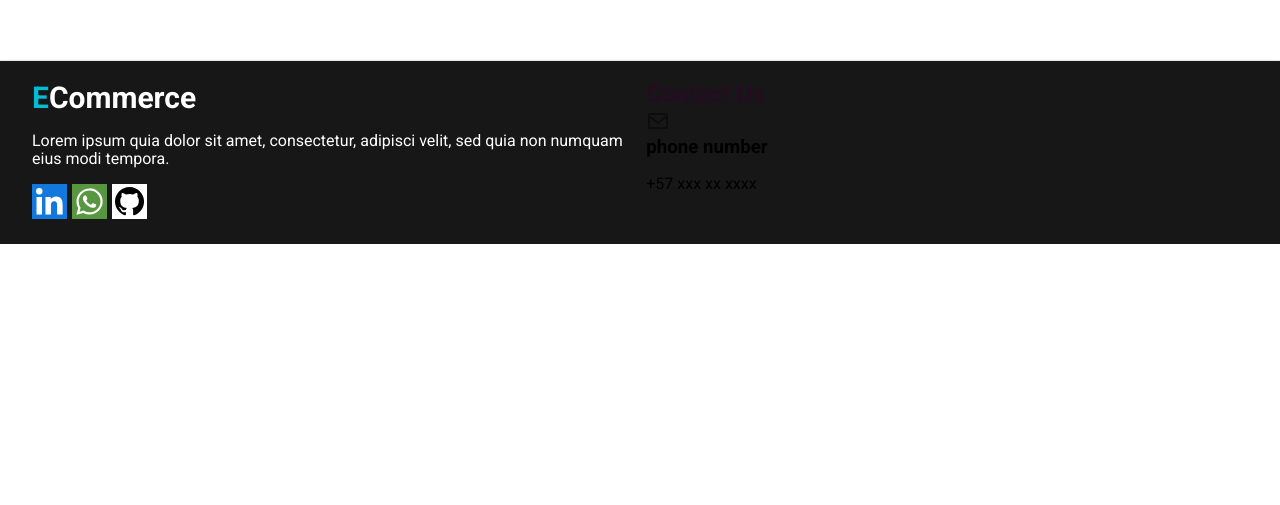
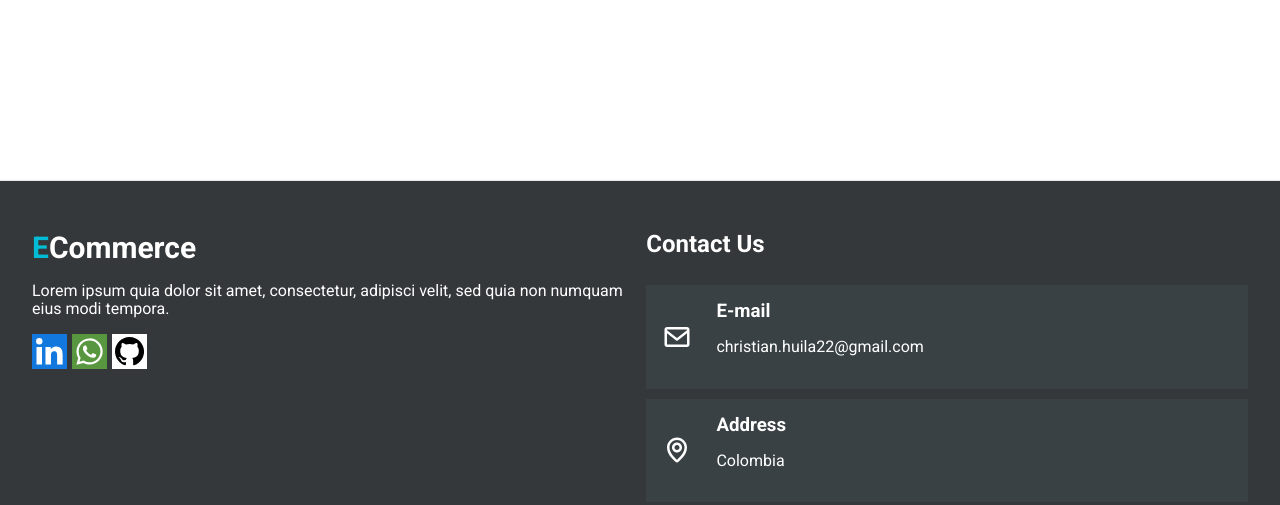
Before and after one commit to ChrisHuila/ecommerce-next-typeScript, a Next.js app: page / in a window 1280 px wide. Shown: the part 729-1234 px from the top of the page. Before the commit the page ends 973 px from the top, so only its background shows below. Built offline with nearby package versions, Linux system fonts and the light colour scheme; no server answers; the database is empty.

Commit message:
footer finish

```diff
--- a/app/globals.css
+++ b/app/globals.css
@@ -462,10 +462,10 @@ a {
 
 /* ==========FOOTER============ */
 .footer {
-    background-color: #171717;
+    background-color: #34383a;
     box-shadow: 0px 0px 2px 0px rgba(0, 0, 0, 0.284);
-    padding: 2rem 0;
-    margin-top: 1rem;
+    padding: 5rem 0 3rem;
+    margin-top: 13rem;
 }
 .footer-box {
     display: grid;
@@ -507,15 +507,42 @@ a {
     height: 35px;
     background-color: #ffffff;
 }
+.footer-contact {
+    color: #fff;
+    display: grid;
+    gap: 1rem;
+}
 .footer-contact h2 {
     font-family: var(--textFont);
     font-weight: 700;
     font-size: var(--h2-font-size);
-    color: var(--title-color);
     text-transform: capitalize;
+    margin-bottom: 1.6rem;
 }
+
+/* =======CARD CONTACT====== */
+.contact-card{
+    display: grid;
+    grid-template-columns: 6% 50%;
+    row-gap: 1rem;
+    column-gap: 2rem;
+    background-color: #3a4145;
+    padding: 1.6rem;
+    font-family: var(--textFont);
+}
+.card-icon{
+    display: grid;
+    text-align: center;
+    align-items: center;
+}
+
 .icon-gmail {
-    fill: #0e0d0d;
-    width: 24px;
-    height: 24px;
+    fill: #fff;
+    width: 30px;
+    height: 30px;
 }
+.icon-map{
+    fill: #fff;
+    width: 30px;
+    height: 30px;
+}
--- a/components/icons/map-icon.tsx
+++ b/components/icons/map-icon.tsx
@@ -2,11 +2,7 @@ import { SVGProps } from "react"
 const IconMap = (props: SVGProps<SVGSVGElement>) => (
   <svg
     xmlns="http://www.w3.org/2000/svg"
-    width={36}
-    height={36}
-    style={{
-      fill: "#000",
-    }}
+   className="icon-map"
     viewBox="0 0 24 24"
     {...props}
   >
--- a/components/layout/Footer.tsx
+++ b/components/layout/Footer.tsx
@@ -2,6 +2,7 @@ import Logo from "./Logo";
 import NetworksLinks from "../footer/NetworksLinks";
 import CardContact from "../footer/CardContact";
 import IconPhone from "../icons/gmail-icon";
+import IconMap from "../icons/map-icon";
 
 const Footer = () => {
     return (
@@ -18,9 +19,15 @@ const Footer = () => {
                 <div className="footer-contact">
                     <h2 className="">contact us</h2>
                     <CardContact
-                        title="phone number"
-                        description="+57 xxx xx xxxx">
+                        title="E-mail"
+                        description="christian.huila22@gmail.com">
                         <IconPhone />
+                    </CardContact>
+
+                    <CardContact
+                        title="Address"
+                        description="Colombia">
+                        <IconMap />
                     </CardContact>
                 </div>
             </div>
```
